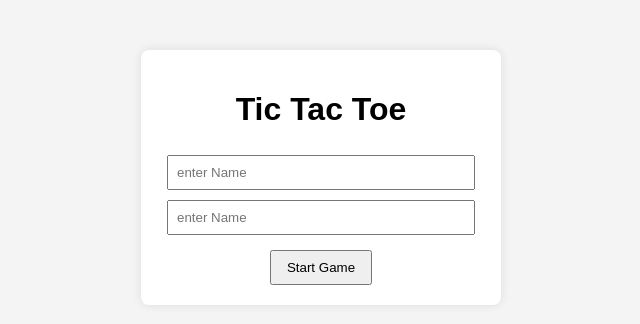
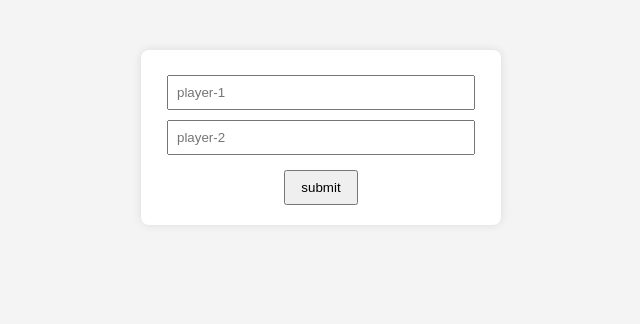
Before and after one commit to acciojob/tictactoe-vchhavi68, a website: page main.html in a window 1280 px wide. Shown: the whole page, without its empty margins (319-959 px from the left). Drawn offline with Linux system fonts and the light colour scheme.

Commit message:
created a submission

```diff
--- a/main.html
+++ b/main.html
@@ -71,13 +71,12 @@
 	<div class="container">
 
   <div id="setup">
-	  <h1>Tic Tac Toe</h1>
 
-    <input type="text" id="player-1" placeholder="enter Name" />
+    <input type="text" id="player-1" placeholder="player-1" />
 
-    <input type="text" id="player-2" placeholder="enter Name" />
+    <input type="text" id="player-2" placeholder="player-2" />
     <br />
-    <button id="Start Game">Start Game</button>
+    <button id="submit">submit</button>
   </div>
 
   <div id="game" class="hidden">
```
